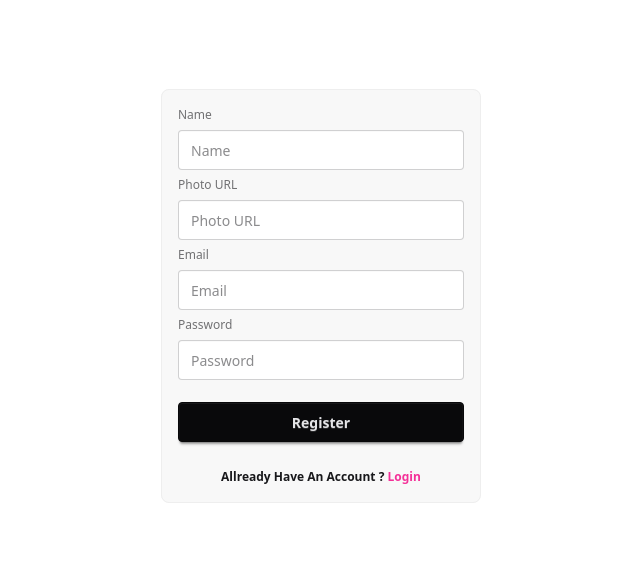
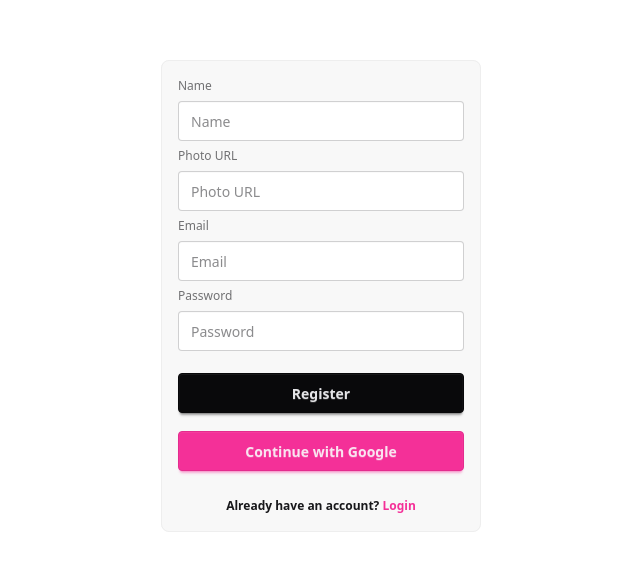
Before and after one commit to ArundhotiKar/assignment-9, a React (Vite) app: page /register in a window 1280 px wide. Shown: the part 136-706 px from the top of the page, without its empty margins (319-959 px from the left). Built offline with nearby package versions, Linux system fonts and the light colour scheme; no server answers.

Commit message:
Registration with email and password done

```diff
--- a/package.json
+++ b/package.json
@@ -11,6 +11,7 @@
   },
   "dependencies": {
     "@tailwindcss/vite": "^4.1.17",
+    "firebase": "^12.6.0",
     "react": "^19.2.0",
     "react-dom": "^19.2.0",
     "react-router-dom": "^7.9.6",
--- /dev/null
+++ b/src/Firebase/firebase.config.js
@@ -0,0 +1,19 @@
+// Import the functions you need from the SDKs you need
+import { initializeApp } from "firebase/app";
+// TODO: Add SDKs for Firebase products that you want to use
+// https://firebase.google.com/docs/web/setup#available-libraries
+
+// Your web app's Firebase configuration
+const firebaseConfig = {
+  apiKey: "AIzaSyCULLwW-fag0hpwmdgJwOhtnWdRvw6DvF8",
+  authDomain: "toytopia-6ded1.firebaseapp.com",
+  projectId: "toytopia-6ded1",
+  storageBucket: "toytopia-6ded1.firebasestorage.app",
+  messagingSenderId: "37010133246",
+  appId: "1:37010133246:web:debe14ec7d70affc1a15af"
+};
+
+// Initialize Firebase
+const app = initializeApp(firebaseConfig);
+
+export default app;
--- /dev/null
+++ b/src/Provider/AuthProvider.jsx
@@ -0,0 +1,46 @@
+import React, { createContext, useEffect, useState } from 'react';
+import app from '../Firebase/firebase.config';
+import { getAuth, createUserWithEmailAndPassword, signOut } from "firebase/auth";
+
+export const AuthContext = createContext();
+const auth = getAuth(app);
+
+const createUser = (email, password) => {
+    return createUserWithEmailAndPassword(auth, email, password);
+}
+
+const AuthProvider = ({children}) => {
+    const [user, setUser] = useState(null);
+
+    console.log('AuthProvider user:', user);
+
+
+    //Observe auth state changes
+    useEffect(() => {
+        const unsubscribe = auth.onAuthStateChanged((currentUser) => {
+            console.log('Auth state changed:', currentUser);
+            setUser(currentUser);
+        });
+
+    return () => unsubscribe();
+
+    }, []);
+
+    //logout function
+    const logOut = () => {
+         return signOut(auth);
+    }
+
+
+    const authData = {
+        user,
+        setUser,
+        createUser,
+        logOut
+    };
+
+    return <AuthContext value={authData}>{children}</AuthContext>
+
+};
+
+export default AuthProvider;
--- a/src/component/LoginPage.jsx
+++ b/src/component/LoginPage.jsx
@@ -1,5 +1,6 @@
-import React from 'react';
+import React, { use } from 'react';
 import { Link } from 'react-router-dom';
+import { AuthContext } from '../Provider/AuthProvider';
 
 const LoginPage = () => {
     return (
--- a/src/component/Navber.jsx
+++ b/src/component/Navber.jsx
@@ -1,8 +1,22 @@
-import React from 'react';
+import React, { use } from 'react';
 import { Link, NavLink } from 'react-router-dom';
 import userIcon from '../assets/user.png';
+import { AuthContext } from '../Provider/AuthProvider';
 
 const Navber = () => {
+    const { user, logOut } = use(AuthContext);
+
+    const handleLogout = () => {
+        // Implement logout functionality here
+        console.log('Logout clicked');
+
+        logOut()
+        .then(() => {
+            alert('User logged out');
+        }).catch((error) => {
+            console.log('Logout error:', error);
+        });
+    }
     return (
         <div className='flex items-center justify-between'>
 
@@ -19,10 +33,17 @@ const Navber = () => {
             </div>
 
             <div>
-                <div className="login-btn flex gap-5">
-                    <img src={userIcon} alt="" />
-                    <Link to="/login" className="btn text-white text-xl bg-black px-10">Login</Link>
-                </div>
+                {user ? (
+                    <div className="login-btn flex gap-5">
+                        <img src={userIcon} alt="" />
+                        <button onClick={handleLogout} className="btn text-white text-xl bg-black px-10">Logout</button>
+                    </div>
+                ) : (
+                    <div className="login-btn flex gap-5">
+                        <img src={userIcon} alt="" />
+                        <Link to="/login" className="btn text-white text-xl bg-black px-10">Login</Link>
+                    </div>
+                )}
             </div>
 
         </div>
--- a/src/component/RegisterPage.jsx
+++ b/src/component/RegisterPage.jsx
@@ -1,33 +1,71 @@
-import React from 'react';
+import React, { use } from 'react';
 import { Link } from 'react-router-dom';
+import { AuthContext } from '../Provider/AuthProvider';
+
 
 const RegisterPage = () => {
+
+    const {createUser, setUser}= use  (AuthContext);
+
+    const handleRegister = (e) => {
+        e.preventDefault();
+        // console.log(e.target);
+        const form = e.target;
+        const name = form.name.value;
+        const photoURL = form.photoURL.value;
+        const email = form.email.value;
+        const password = form.password.value;
+        console.log(name, photoURL, email, password);
+
+        createUser(email, password)
+        .then(result=>{
+            const createdUser = result.user;
+            // console.log(createdUser);
+            form.reset();
+            setUser(createdUser);
+        })
+        .catch(error=>{
+            console.log(error.message);
+        })
+    }
     return (
 
-        <div className='flex items-center justify-center min-h-screen'>
+        <form onSubmit={handleRegister} className="flex items-center justify-center min-h-screen">
             <fieldset className="fieldset bg-base-200 border-base-300 rounded-box w-xs border p-4">
+
                 <label className="label">Name</label>
-                <input type="text" className="input" placeholder="Name" />
+                <input name="name" type="text" className="input" placeholder="Name" required />
 
                 <label className="label">Photo URL</label>
-                <input type="text" className="input" placeholder="Photo URL" />
+                <input name="photoURL" type="text" className="input" placeholder="Photo URL" required />
 
                 <label className="label">Email</label>
-                <input type="email" className="input" placeholder="Email" />
+                <input name="email" type="email" className="input" placeholder="Email" required />
 
                 <label className="label">Password</label>
-                <input type="password" className="input" placeholder="Password" />
+                <input name="password" type="password" className="input" placeholder="Password" required />
 
-                <button className="btn btn-neutral mt-4">Register</button>
+                <button type="submit" className="btn btn-neutral mt-4 w-full">
+                    Register
+                </button>
+
+                {/* Google Login Button */}
+                <button
+                    type="button"
+                    className="btn btn-secondary mt-3 w-full"
+                    // onClick={handleGoogleLogin}
+                >
+                    Continue with Google
+                </button>
 
                 <p className="font-semibold text-center pt-5">
-                    Allready Have An Account ?{" "}
+                    Already have an account?{" "}
                     <Link className="text-secondary" to="/login">
                         Login
                     </Link>
                 </p>
             </fieldset>
-        </div>
+        </form>
 
     );
 };
--- a/src/main.jsx
+++ b/src/main.jsx
@@ -4,9 +4,13 @@ import './index.css'
 import App from './App.jsx'
 import { RouterProvider } from "react-router";
 import router from './router/router.jsx';
+import AuthProvider from './Provider/AuthProvider.jsx';
 
 createRoot(document.getElementById('root')).render(
   <StrictMode>
-    <RouterProvider router={router} />
+    <AuthProvider>
+      <RouterProvider router={router} />
+    </AuthProvider>
+
   </StrictMode>,
 )
```
Also changed, not shown: 1 other file (tests, documents, lock files or other folders).
